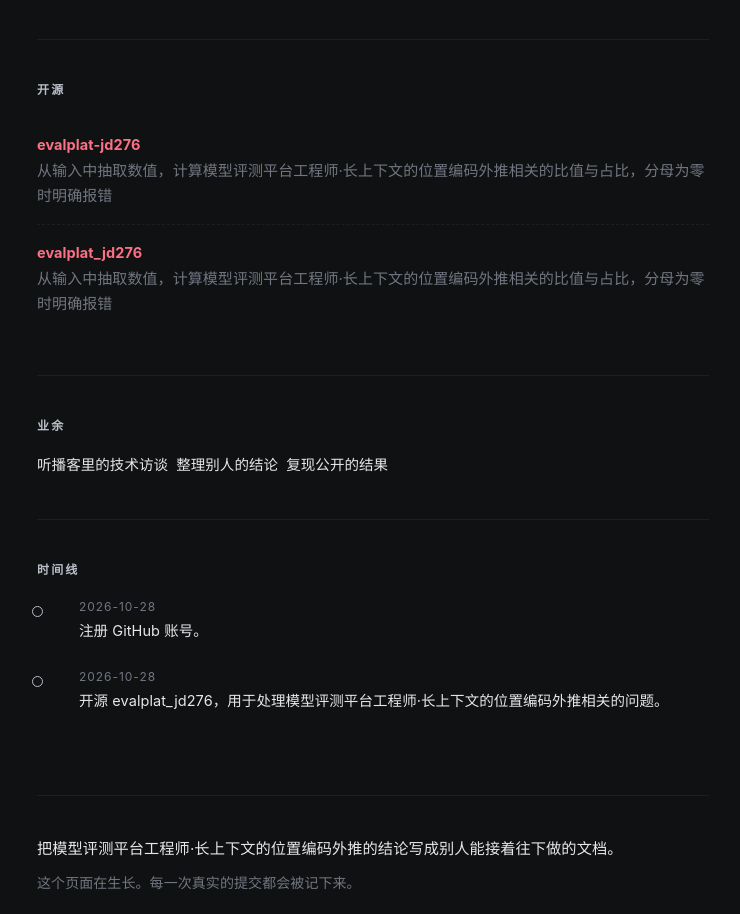
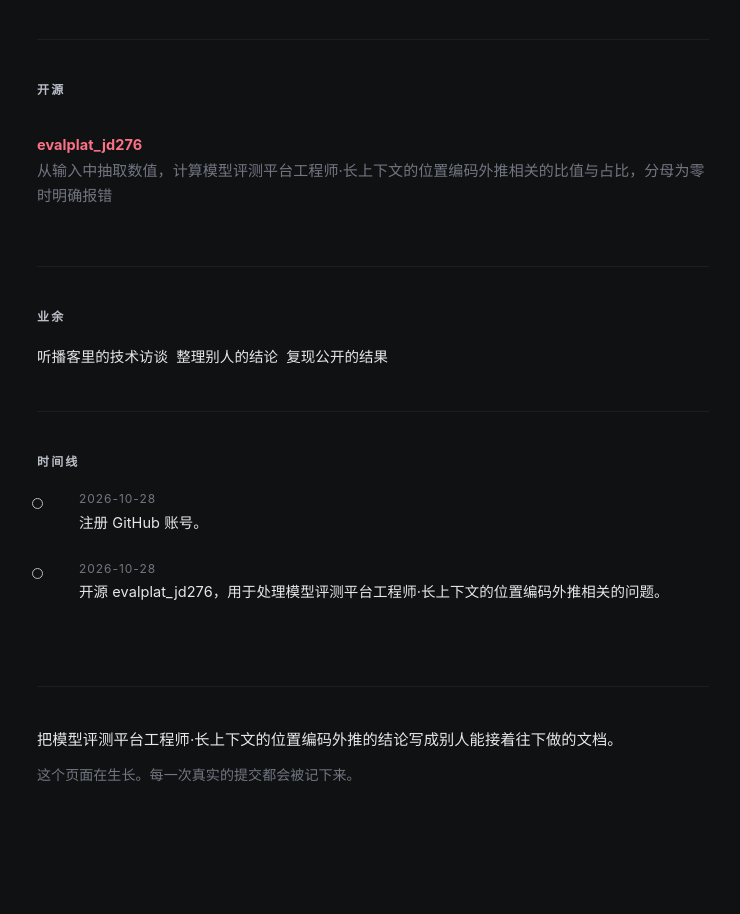
Before and after one commit to georgestac/georgestac.github.io, a plain HTML site: page index.html in a window 1280 px wide. Shown: the part 868-1782 px from the top of the page, without its empty margins (267-1007 px from the left). Drawn offline with Linux system fonts and the light colour scheme.

Commit message:
fix: 更新个人站点

```diff
--- a/index.html
+++ b/index.html
@@ -102,9 +102,6 @@
 <section id="work">
   <h2>开源</h2>
   <ul class="repos">
-    <li><div class="name"><a href="https://github.com/georgestac/evalplat-jd276" rel="noopener">evalplat-jd276</a></div>
-      <div class="desc">从输入中抽取数值，计算模型评测平台工程师·长上下文的位置编码外推相关的比值与占比，分母为零时明确报错</div>
-    </li>
     <li><div class="name"><a href="https://github.com/georgestac/evalplat_jd276" rel="noopener">evalplat_jd276</a></div>
       <div class="desc">从输入中抽取数值，计算模型评测平台工程师·长上下文的位置编码外推相关的比值与占比，分母为零时明确报错</div>
     </li>
```
